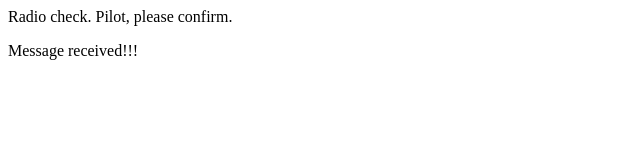
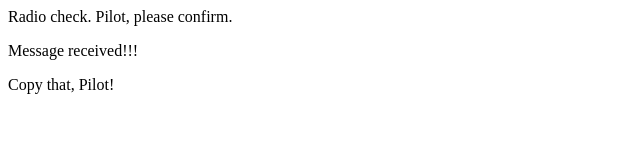
Before and after one commit to mertzjl91/Communications-log, a plain HTML site: page index.html in a window 1280 px wide. Shown: the whole page, without its empty margins (0-640 px from the left). Drawn offline with Linux system fonts and the light colour scheme.

Commit message:
third message added.

```diff
--- a/index.html
+++ b/index.html
@@ -2,6 +2,7 @@
    <body>
       <p>Radio check. Pilot, please confirm.</p>
        <p>Message received!!!</p>
+       <p>Copy that, Pilot!</p>
 
    </body>
 </html>
```
